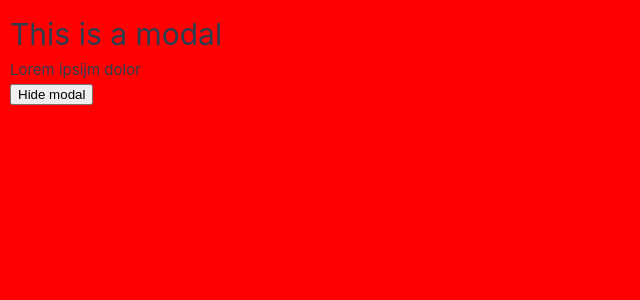
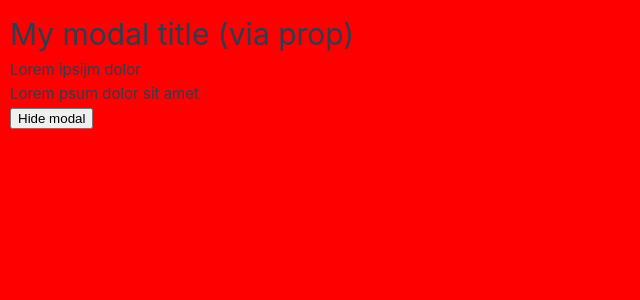
Before and after one commit to andres-alba/vue-composition-basics, a Vue app: page /modals in a window 1280 px wide. Both pictures are taken after a click on the button "Show modal". Shown: the top 300 px of the page, without its empty margins (0-640 px from the left). Built offline with nearby package versions, Linux system fonts and the light colour scheme.

Commit message:
add props in component

```diff
--- a/src/components/Modal.vue
+++ b/src/components/Modal.vue
@@ -1,12 +1,22 @@
 <template>
   <teleport to=".modals-container">
     <div class="modal">
-      <h1>This is a modal</h1>
+      <h1>{{ title }}</h1>
       <p>Lorem ipsijm dolor</p>
+      <slot></slot>
       <button>Hide modal</button>
     </div>
   </teleport>
 </template>
+
+<script setup>
+const props = defineProps({
+  title: {
+    type: String,
+    default: 'No title specified',
+  },
+})
+</script>
 
 <style>
 .modal {
--- a/src/router/index.js
+++ b/src/router/index.js
@@ -9,7 +9,7 @@ const router = createRouter({
   routes: [
     {
       path: '/',
-      name: 'home',
+    name: 'home',
       component: HomeView
     },
     {
--- a/src/views/ModalsView.vue
+++ b/src/views/ModalsView.vue
@@ -1,7 +1,7 @@
 <template>
   <div class="modals">
     <h1>Modals</h1>
-    <Modal v-if="showModal"></Modal>
+    <Modal v-if="showModal" title="My modal title (via prop)"> <p>Lorem psum dolor sit amet</p></Modal>
     <button @click="showModal = true">Show modal</button>
   </div>
 </template>
```
